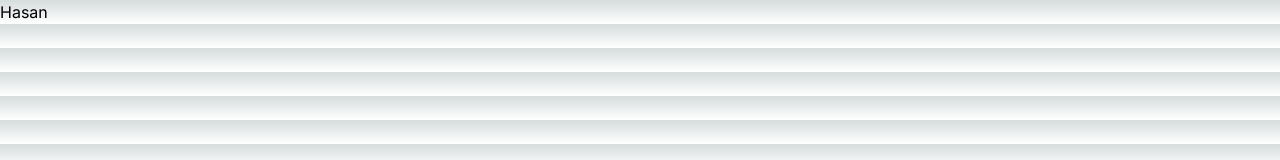
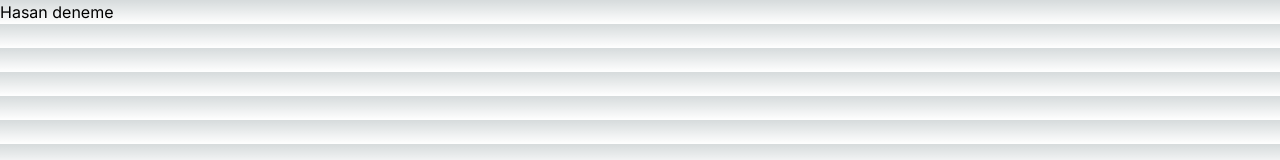
Before and after one commit to zaraganja/W3YZ-test-teamwork, a Next.js app: page /Hasan in a window 1280 px wide. Shown: the top 160 px of the page. Built offline with nearby package versions, Linux system fonts and the light colour scheme.

Commit message:
w3yz-6 ⁃Landing-component2

```diff
--- a/app/Hasan/page.tsx
+++ b/app/Hasan/page.tsx
@@ -2,7 +2,7 @@ import React from 'react'
 
 const page = () => {
   return (
-    <div>Hasan</div>
+    <div>Hasan deneme</div>
   )
 }
 
```
